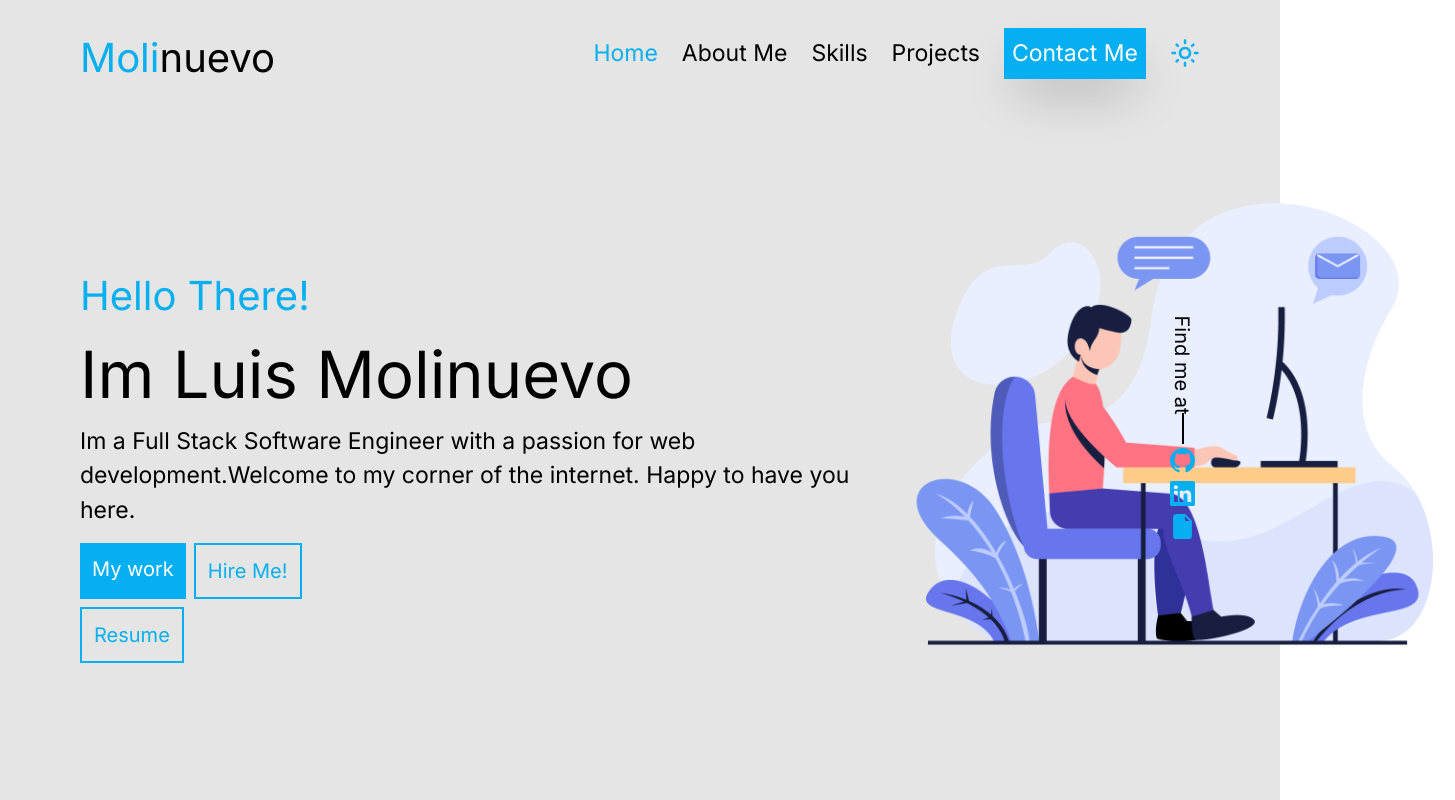
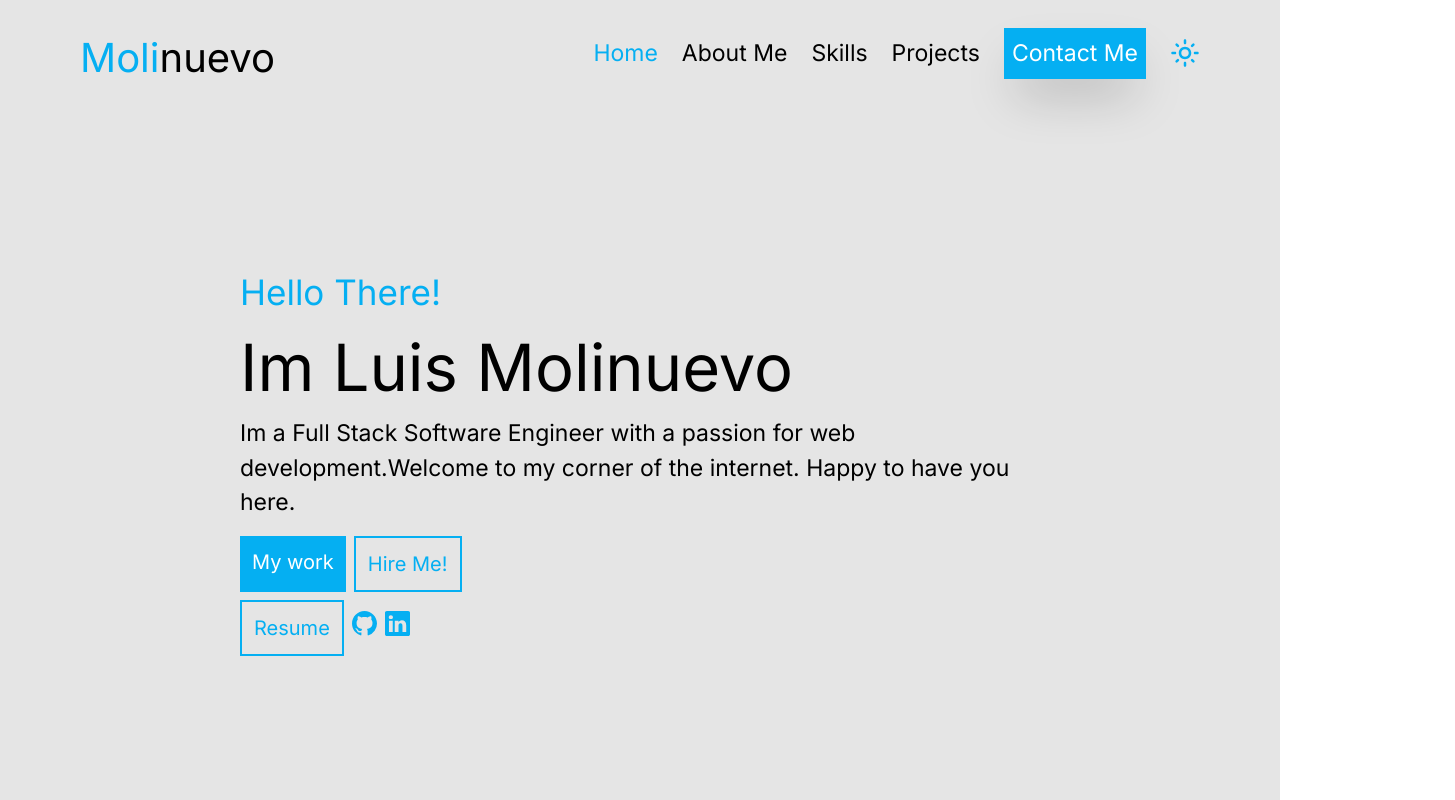
Before and after one commit to luismolinuevo/personal-portfolio, a Next.js app in the folder my-project/: page / in a window 1280 px wide. Shown: the top 800 px of the page, 1455 px wide, since content can reach past the window. Built offline with nearby package versions, Linux system fonts and the light colour scheme.

Commit message:
more styles for home

```diff
--- a/my-project/app/components/Navbar/Home.jsx
+++ b/my-project/app/components/Navbar/Home.jsx
@@ -15,7 +15,7 @@ export default function Homepage() {
         <main className="w-full flex justify-center  pt-[40px] md:pt-[150px]">
           <div className="flex flex-col">
             <motion.h1
-              className="text-[40px] text-main"
+              className="text-[35px] text-main"
               animate={{ y: 0 }}
               initial={{ y: -100 }}
               transition={{ duration: 0.7, delay: 0.2 }}
@@ -50,7 +50,7 @@ export default function Homepage() {
             </motion.h4>
           </div>
         </main>
-        <aside className="hidden md:flex flex-col absolute top-[350px] right-12">
+        {/* <aside className="hidden md:flex flex-col absolute top-[350px] right-12">
           <motion.div
             className="flex flex-col items-center justify-center"
             initial={{ y: -100, opacity: 0 }}
@@ -86,8 +86,8 @@ export default function Homepage() {
               </a>
             </div>
           </motion.div>
-        </aside>
-        <div className="flex  gap-2 mt-4">
+        </aside> */}
+        <div className="flex gap-2 mt-4">
           <motion.a
             href="#projects"
             className="bg-main text-white p-2 md:p-3 text-xl cursor-pointer"
@@ -107,6 +107,8 @@ export default function Homepage() {
             Hire Me!
           </motion.a>
         </div>
+
+        <div className="flex gap-2">
           <div className="flex pt-2">
             <motion.a
               href={"/Resume.pdf"}
@@ -120,13 +122,38 @@ export default function Homepage() {
               Resume
             </motion.a>
           </div>
+          <div className="flex text-main text-[25px] text-center items-center gap-2">
+            <motion.a
+              href="https://github.com/luismolinuevo"
+              target="_blank"
+              className="cursor-pointer"
+              title="github"
+              initial={{ opacity: 0, y: 50 }}
+              animate={{ opacity: 1, y: 0 }}
+              transition={{ duration: 0.5, delay: 2.1 }}
+            >
+              <BsGithub />
+            </motion.a>
+            <motion.a
+              href="https://www.linkedin.com/in/luismolinuevo/"
+              target="_blank"
+              className="cursor-pointer"
+              title="linkedin"
+              initial={{ opacity: 0, y: 50 }}
+              animate={{ opacity: 1, y: 0 }}
+              transition={{ duration: 0.5, delay: 2.2 }}
+            >
+              <BsLinkedin />
+            </motion.a>
+          </div>
+        </div>
       </div>
       <motion.img
         src="/landingpage.png"
         initial={{ opacity: 0, y: 50 }}
         animate={{ opacity: 1, y: 0 }}
         transition={{ duration: 0.5, delay: 1.6 }}
-        className="w-[575px] h-[575px] mt-6"
+        className="w-[575px] h-[575px] mt-6 hidden 2xl:block"
       />
       {/* <RainCloud/> */}
     </section>
```
Lines whose indentation alone changed are shown as unchanged.
